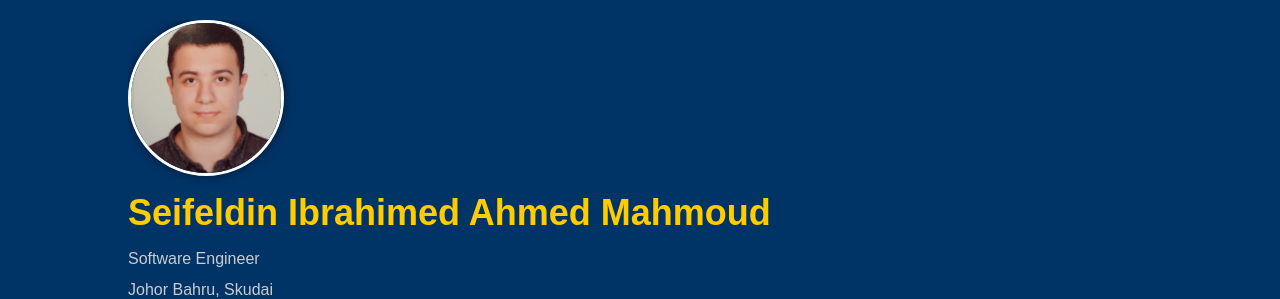
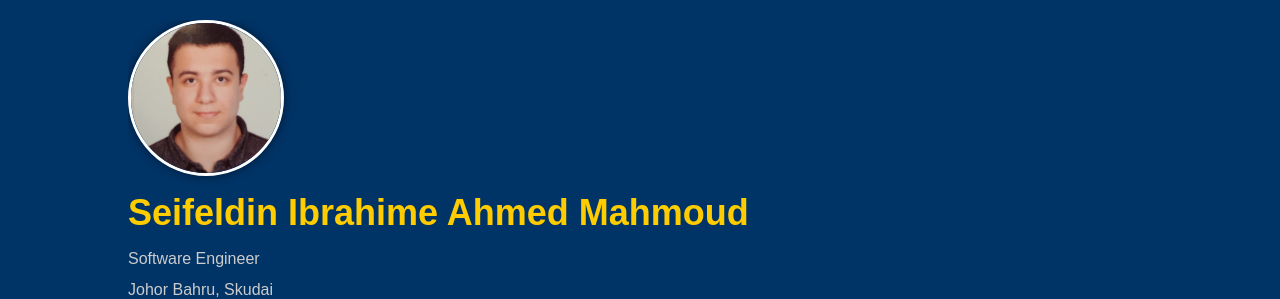
Before and after one commit to Seifeldin02/Personal, a plain HTML site: page index.html in a window 1280 px wide. Shown: the top 299 px of the page. Drawn offline with nearby package versions, Linux system fonts and the light colour scheme.

Commit message:
Update index.html

```diff
--- a/index.html
+++ b/index.html
@@ -15,7 +15,7 @@
         <div class="container header-content">
             <img src="pic.jpg" alt="Seifeldin Ibrahim" class="profile-img">
             <div class="header-text">
-                <h1 class="animate__animated">Seifeldin Ibrahimed Ahmed Mahmoud</h1>
+                <h1 class="animate__animated">Seifeldin Ibrahime Ahmed Mahmoud</h1>
                 <p>Software Engineer</p>
                 <p>Johor Bahru, Skudai</p>
             </div>
```
